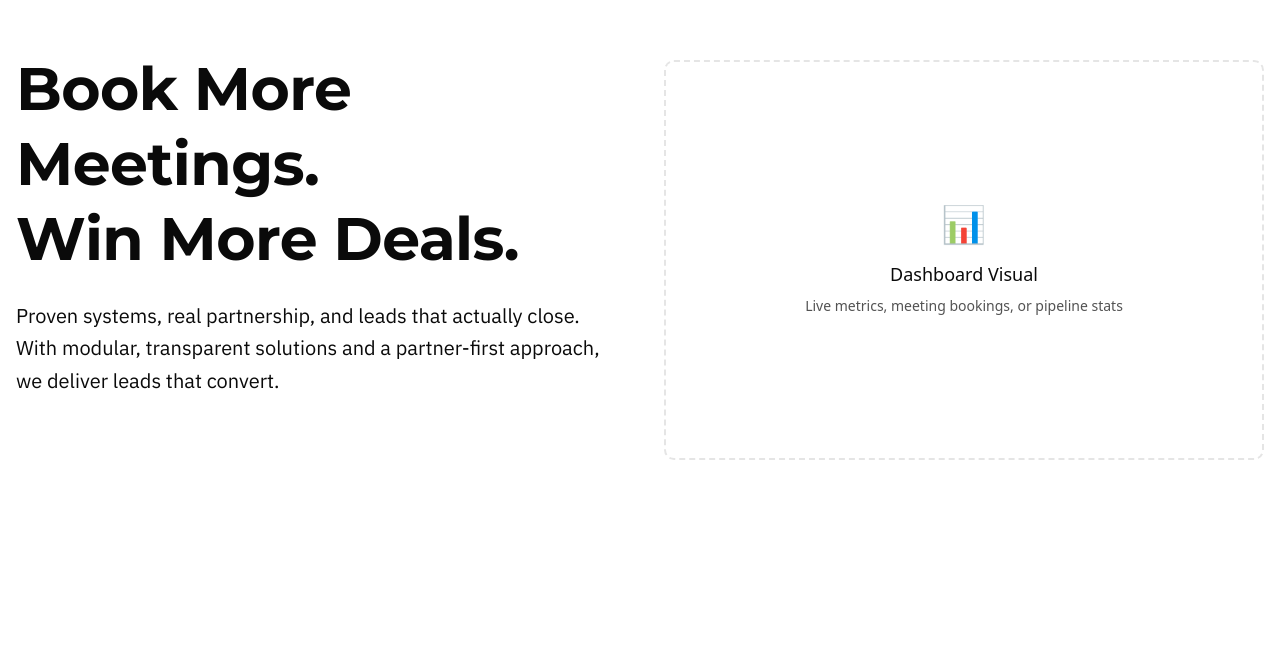
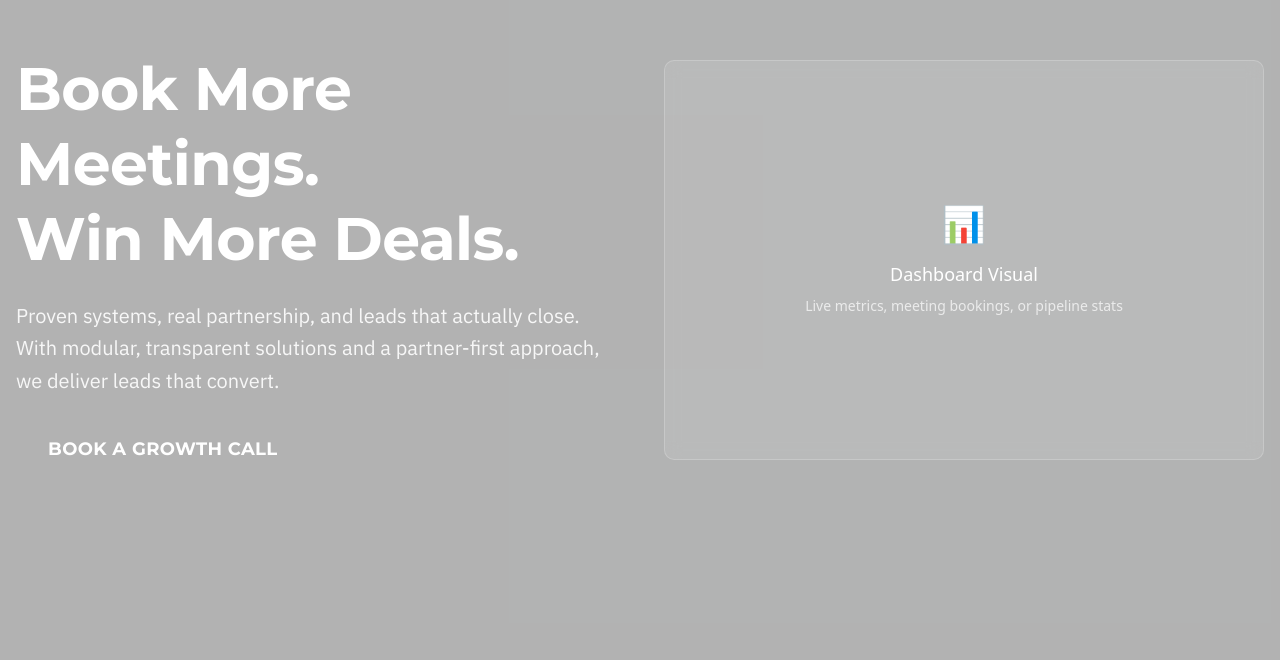
Before and after one commit to MikeG998/ds2, a Next.js app: page / in a window 1280 px wide. Shown: the part 140-800 px from the top of the page. Built offline with nearby package versions, Linux system fonts and the light colour scheme.

Commit message:
feat: hero: add gradient background

```diff
--- a/src/components/HeroSection.tsx
+++ b/src/components/HeroSection.tsx
@@ -6,14 +6,22 @@ interface HeroSectionProps {
 
 export function HeroSection({ children }: HeroSectionProps) {
   return (
-    <section className="relative min-h-screen flex items-center justify-center bg-white">
+    <div className="relative min-h-screen">
+      {/* Gradient Background */}
+      <div className="absolute inset-0 bg-gradient-to-br from-yellow to-indigo"></div>
+
+      {/* Dark Overlay */}
+      <div className="absolute inset-0 bg-black/30"></div>
+
+      {/* Content */}
+      <section className="relative min-h-screen flex items-center justify-center">
         <div className="container mx-auto px-4 py-16">
           <div className="grid lg:grid-cols-2 gap-12 items-center">
             {/* Content */}
             <div className="space-y-8">
               <div className="space-y-6">
                 <h1
-                className="text-4xl md:text-5xl lg:text-6xl font-bold text-graphite leading-tight"
+                  className="text-4xl md:text-5xl lg:text-6xl font-bold text-white leading-tight"
                   style={{
                     fontFamily: 'Montserrat, system-ui, Arial, sans-serif',
                     letterSpacing: '-0.01em',
@@ -25,7 +33,7 @@ export function HeroSection({ children }: HeroSectionProps) {
                 </h1>
 
                 <p
-                className="text-lg md:text-xl text-gunmetal leading-relaxed max-w-2xl"
+                  className="text-lg md:text-xl text-white/90 leading-relaxed max-w-2xl"
                   style={{
                     fontFamily: 'IBM Plex Sans, Montserrat, system-ui, Arial, sans-serif',
                     fontSize: '20px',
@@ -53,8 +61,8 @@ export function HeroSection({ children }: HeroSectionProps) {
             {/* Dashboard Visual Placeholder */}
             <div className="relative">
               {children || (
-              <div className="bg-slate rounded-lg p-8 border-2 border-dashed border-gunmetal/20 min-h-[400px] flex items-center justify-center">
-                <div className="text-center text-gunmetal">
+                <div className="bg-white/10 backdrop-blur-sm rounded-lg p-8 border border-white/20 min-h-[400px] flex items-center justify-center">
+                  <div className="text-center text-white">
                     <div className="text-4xl mb-4">📊</div>
                     <p className="text-lg font-medium">Dashboard Visual</p>
                     <p className="text-sm opacity-70 mt-2">
@@ -67,5 +75,6 @@ export function HeroSection({ children }: HeroSectionProps) {
           </div>
         </div>
       </section>
+    </div>
   );
 }
```
Lines whose indentation alone changed are shown as unchanged.
